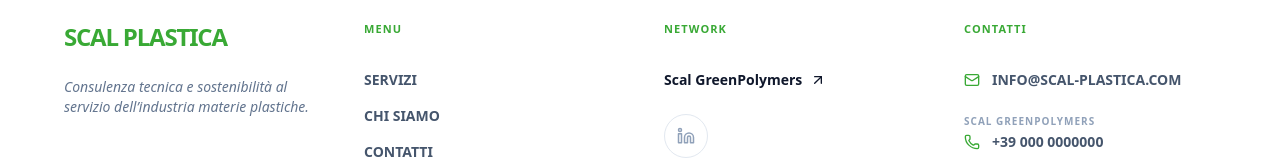
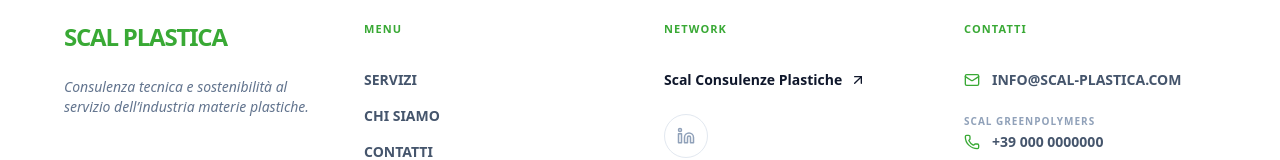
Before and after one commit to mattebicu/mattebicu-scal-site, a Next.js app: page /contatti in a window 1280 px wide. Shown: the part 956-1116 px from the top of the page. Built offline with nearby package versions, Linux system fonts and the light colour scheme; no server answers.

Commit message:
modificato il tasto external link

```diff
--- a/src/components/Footer.js
+++ b/src/components/Footer.js
@@ -71,7 +71,7 @@
             <h4 className="font-bold uppercase text-[11px] tracking-widest text-[#39A935] mb-8">Network</h4>
             <div className="flex flex-col gap-6">
               <a href={home?.site?.externalLink?.url || "#"} target="_blank" className="flex items-center gap-2 text-sm font-bold hover:text-[#39A935] transition-colors">
-                {home?.site?.externalLink?.title || "Scal GreenPolymers"} <ArrowUpRight size={16} />
+                {home?.site?.externalLink?.title || "Scal Consulenze Plastiche"} <ArrowUpRight size={16} />
               </a>
               <a href={settings?.socials?.linkedin || home?.site?.socials?.linkedin || "#"} target="_blank" className="p-3 w-fit rounded-full border border-slate-200 text-slate-400 hover:text-[#0077b5] hover:border-[#0077b5] transition-all">
                 <Linkedin size={18} />
--- a/src/components/Navbar.js
+++ b/src/components/Navbar.js
@@ -27,7 +27,7 @@
 
   const data = content || initialContent;
 
-  const externalLinkTitle = data?.externalLink?.title || "Scal GreenPolymers";
+  const externalLinkTitle = data?.externalLink?.title || "Scal Consulenze Plastiche";
   const externalLinkUrl = data?.externalLink?.url || "#";
   const linkedinUrl = data?.socials?.linkedin || "#";
   const logoUrl = data?.logoUrl;
```
